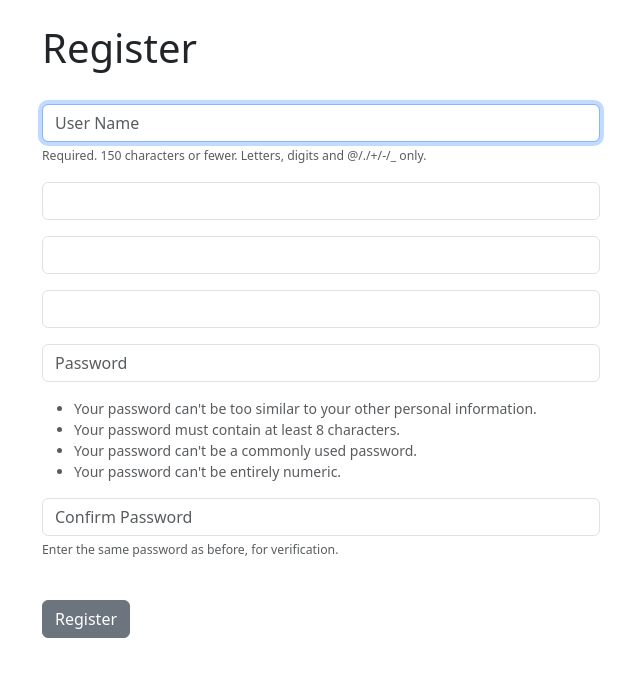
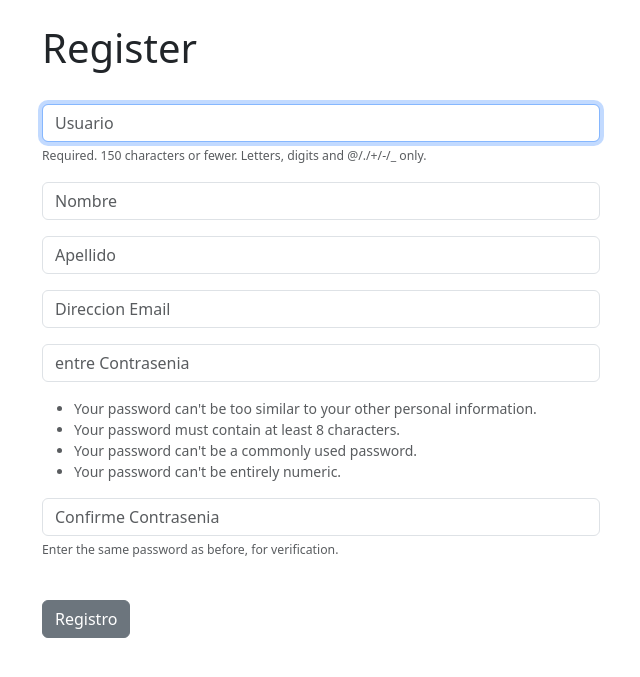
Before and after one commit to EdgardoCordova/codemydcrm, a Django app: template dcrm/website/templates/register.html in a window 1280 px wide. Shown: the part 56-733 px from the top of the page, without its empty margins (319-959 px from the left). Run offline with Django 3.2, Linux system fonts and the light colour scheme; the template is opened without the code that fills it: values that come from a table or form of the project are taken from there, others are empty; parts of the project's set-up code (start-up, migrations or seed data) failed here and were passed over.

Commit message:
commit registro ok

```diff
--- a/dcrm/website/forms.py
+++ b/dcrm/website/forms.py
@@ -6,9 +6,9 @@ from django import forms
 
 
 class SignUpForm(UserCreationForm):
-    email = forms.EmailField(label="", widget=forms.TextInput(attrs={'class':'form-control', 'placefolder':'Direccion Email'}))
-    first_name = forms.CharField(label="", max_length=100, widget=forms.TextInput(attrs={'class':'form-control', 'placefolder':'Nombre'}))
-    last_name =  forms.CharField(label="", max_length=100, widget=forms.TextInput(attrs={'class':'form-control', 'placefolder':'Apellido'}))
+    email = forms.EmailField(label='', widget=forms.TextInput(attrs={'class':'form-control', 'placeholder': 'Direccion Email'}))
+    first_name = forms.CharField(label='', max_length=100, widget=forms.TextInput(attrs={'class':'form-control', 'placeholder':'Nombre'}))
+    last_name =  forms.CharField(label='', max_length=100, widget=forms.TextInput(attrs={'class':'form-control', 'placeholder':'Apellido'}))
 
     class Meta:
         model = User
@@ -19,16 +19,16 @@ class SignUpForm(UserCreationForm):
         super(SignUpForm, self).__init__(*args, **kwargs)
 
         self.fields['username'].widget.attrs['class'] = 'form-control'
-        self.fields['username'].widget.attrs['placeholder'] = 'User Name'
+        self.fields['username'].widget.attrs['placeholder'] = 'Usuario'
         self.fields['username'].label = ''
         self.fields['username'].help_text = '<span class="form-text text-muted"><small>Required. 150 characters or fewer. Letters, digits and @/./+/-/_ only.</small></span>'
 
         self.fields['password1'].widget.attrs['class'] = 'form-control'
-        self.fields['password1'].widget.attrs['placeholder'] = 'Password'
+        self.fields['password1'].widget.attrs['placeholder'] = 'entre Contrasenia'
         self.fields['password1'].label = ''
         self.fields['password1'].help_text = '<ul class="form-text text-muted small"><li>Your password can\'t be too similar to your other personal information.</li><li>Your password must contain at least 8 characters.</li><li>Your password can\'t be a commonly used password.</li><li>Your password can\'t be entirely numeric.</li></ul>'
 
         self.fields['password2'].widget.attrs['class'] = 'form-control'
-        self.fields['password2'].widget.attrs['placeholder'] = 'Confirm Password'
+        self.fields['password2'].widget.attrs['placeholder'] = 'Confirme Contrasenia'
         self.fields['password2'].label = ''
         self.fields['password2'].help_text = '<span class="form-text text-muted"><small>Enter the same password as before, for verification.</small></span>'
--- a/dcrm/website/templates/base.html
+++ b/dcrm/website/templates/base.html
@@ -15,7 +15,7 @@
     <div class="container">
         <br/>
         {% if messages %}
-            {%for message in messages %}
+            {% for message in messages %}
                 <div class="alert alert-warning alert-dismissible fade show" role="alert">
                     {{ message }}
                     <button type="button" class="btn-close" data-bs-dismiss="alert" aria-label="Close"></button>
--- a/dcrm/website/templates/register.html
+++ b/dcrm/website/templates/register.html
@@ -7,13 +7,13 @@
 <form method="POST" action="">
     {% csrf_token %}
 
-        {% if form.errors %} }
+    {% if form.errors %}
         <div class="alert alert-warning
         alert-dismissible fade show" role="alert">
 
-            Your form has errors
+        Your form has Errors
 
-            {%for field in form %}
+        {% for field in form %}
             {% if field.errors %}
                 {{ field.errors }}
             {% endif %}
@@ -27,7 +27,7 @@
     {{ form.as_p }}
 
     <br/>
-        <button type="submit" class="btn btn-secondary">Register</button>
+    <button type="submit" class="btn btn-secondary">Registro </button>
 </form>
 
 </div>
--- a/dcrm/website/views.py
+++ b/dcrm/website/views.py
@@ -40,5 +40,7 @@ def register_user(request):
             messages.success(request, "You have succesfully registered!")
             return redirect('home')
     else:
-        form = SignUpForm()
+        form = SignUpForm()     # aqui no se pasa request, ya que hay que completar el formulario
         return render(request, 'register.html', {'form':form})
+
+    return render(request, 'register.html', {'form':form})
```
Lines whose indentation alone changed are shown as unchanged.
